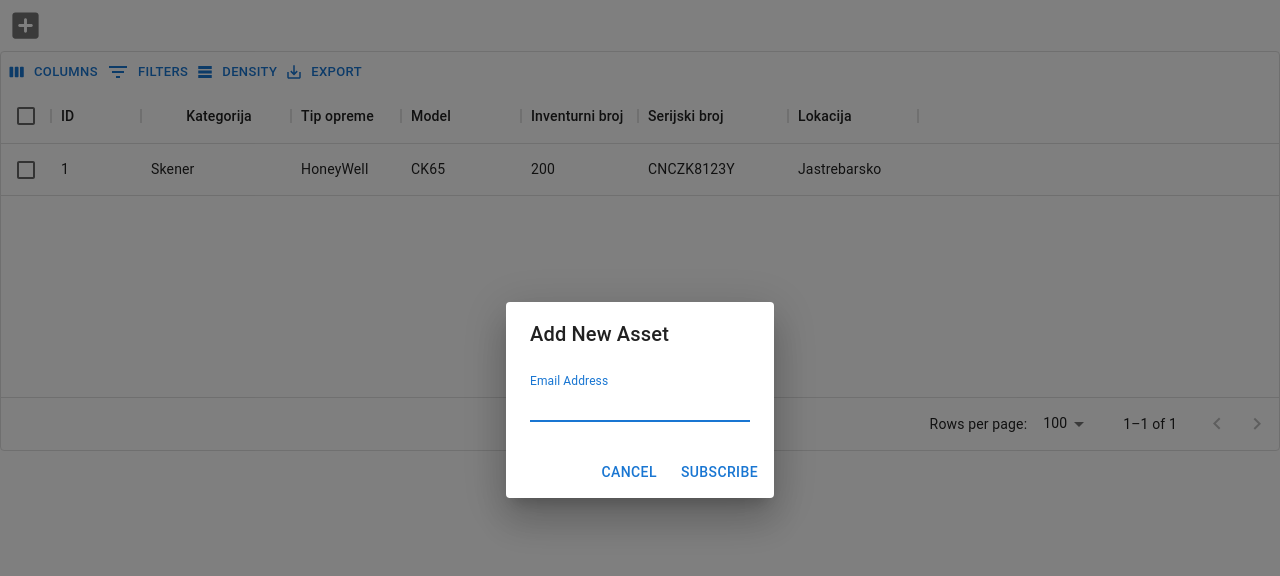
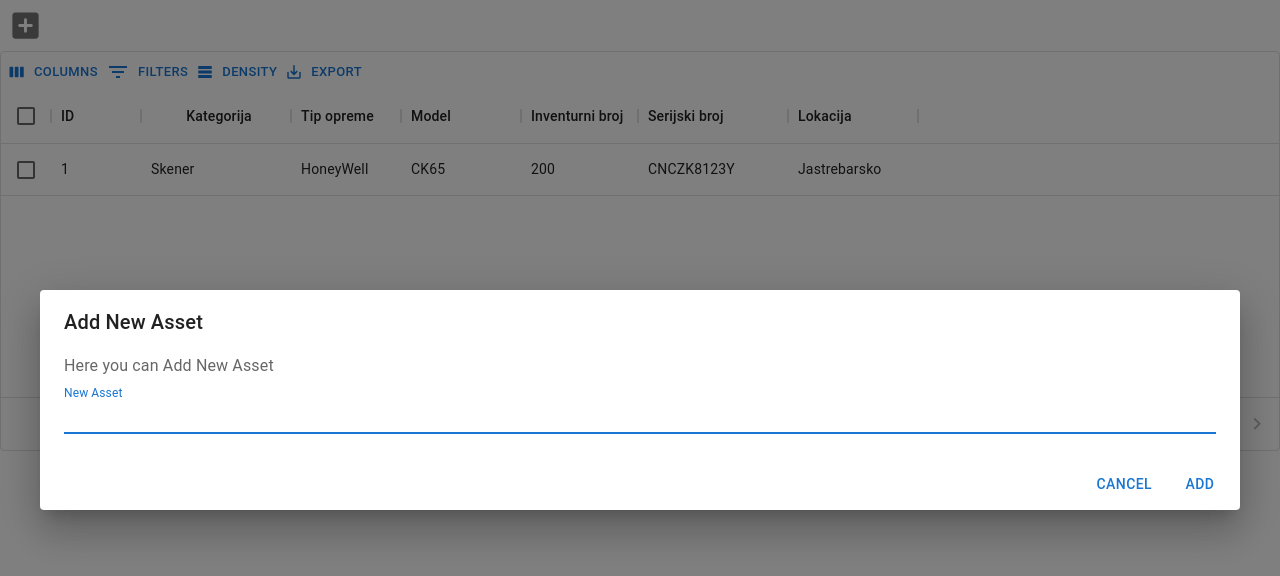
Before and after one commit to NicKyeaa/inventoryman, a React (Create React App) app: page / in a window 1280 px wide. Both pictures are taken after a click on the button 25 px from the left and 25 px from the top of the page. Shown: the top 576 px of the page. Built offline with nearby package versions, Linux system fonts and the light colour scheme.

Commit message:
Changed full width and added fullWidth property

```diff
--- a/src/Components/AddModal.jsx
+++ b/src/Components/AddModal.jsx
@@ -10,17 +10,17 @@ import DialogTitle from '@mui/material/DialogTitle';
 export default function AddModal(props) {
     return (
         <div>
-        <Dialog open={props.modalState} onClose={props.closeModal}>
+        <Dialog open={props.modalState} onClose={props.closeModal} fullWidth maxWidth='lg'>
             <DialogTitle>Add New Asset</DialogTitle>
                 <DialogContent>
                     <DialogContentText>
-
+                        Here you can Add New Asset
                     </DialogContentText>
                     <TextField
                         autoFocus
                         margin="dense"
                         id="name"
-                        label="Email Address"
+                        label="New Asset"
                         type="email"
                         fullWidth
                         variant="standard"
@@ -28,7 +28,7 @@ export default function AddModal(props) {
                 </DialogContent>
             <DialogActions>
             <Button onClick={props.closeModal}>Cancel</Button>
-            <Button>Subscribe</Button>
+            <Button>Add</Button>
             </DialogActions>
         </Dialog>
         </div>
```
